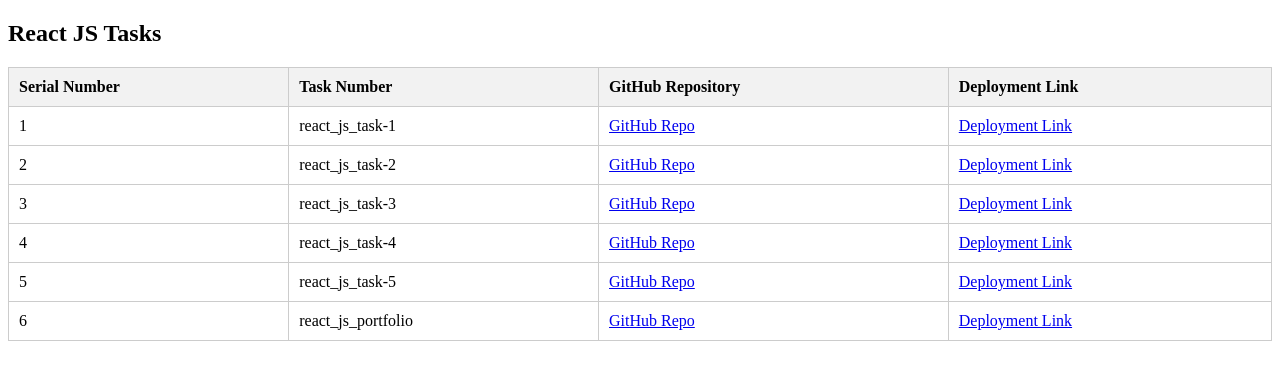
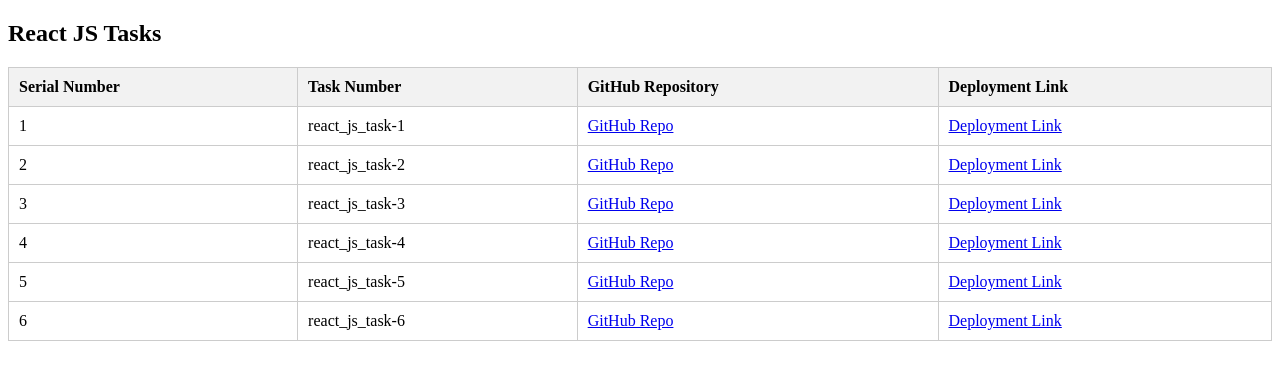
Before and after one commit to peethasomatejaswi/mern_react_js_tasks, a plain HTML site: page index.html in a window 1280 px wide. Drawn offline with Linux system fonts and the light colour scheme.

Commit message:
Update index.html

```diff
--- a/index.html
+++ b/index.html
@@ -65,7 +65,7 @@
     </tr>
     <tr>
       <td>6</td>
-      <td>react_js_portfolio</td>
+      <td>react_js_task-6</td>
       <td><a href="https://github.com/peethasomatejaswi/portfolio.git" target="_blank">GitHub Repo</a></td>
       <td><a href="https://portfolio-sj12-eyxrp8fey-peethasomatejaswis-projects.vercel.app/" target="_blank">Deployment Link</a></td>
     </tr>
```
